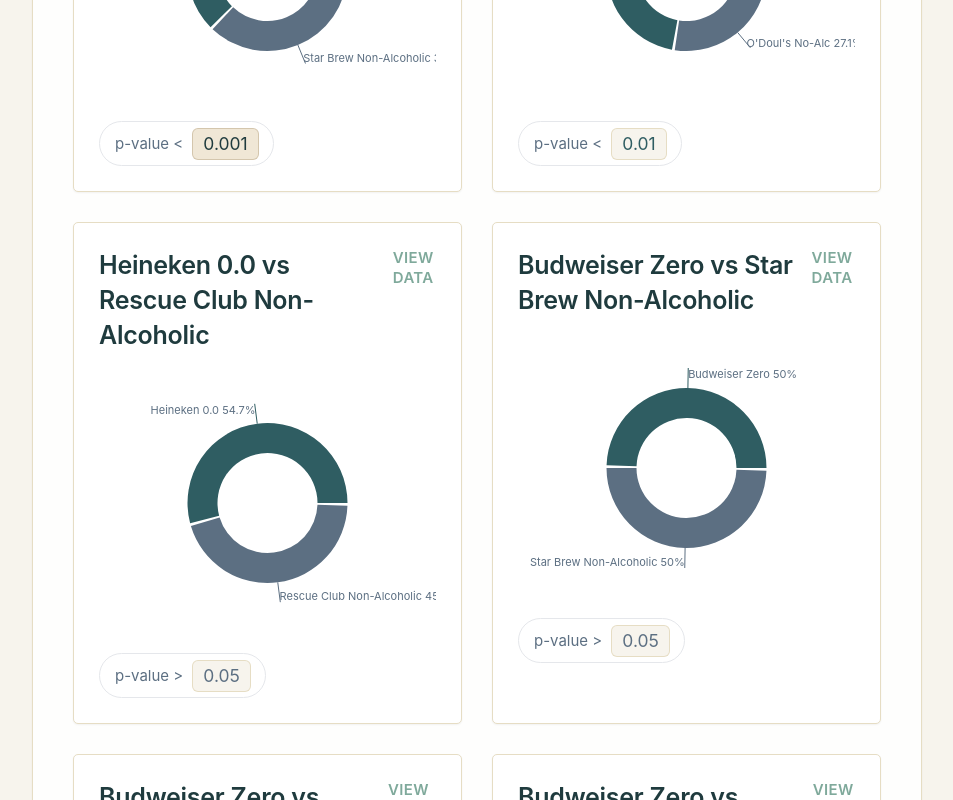
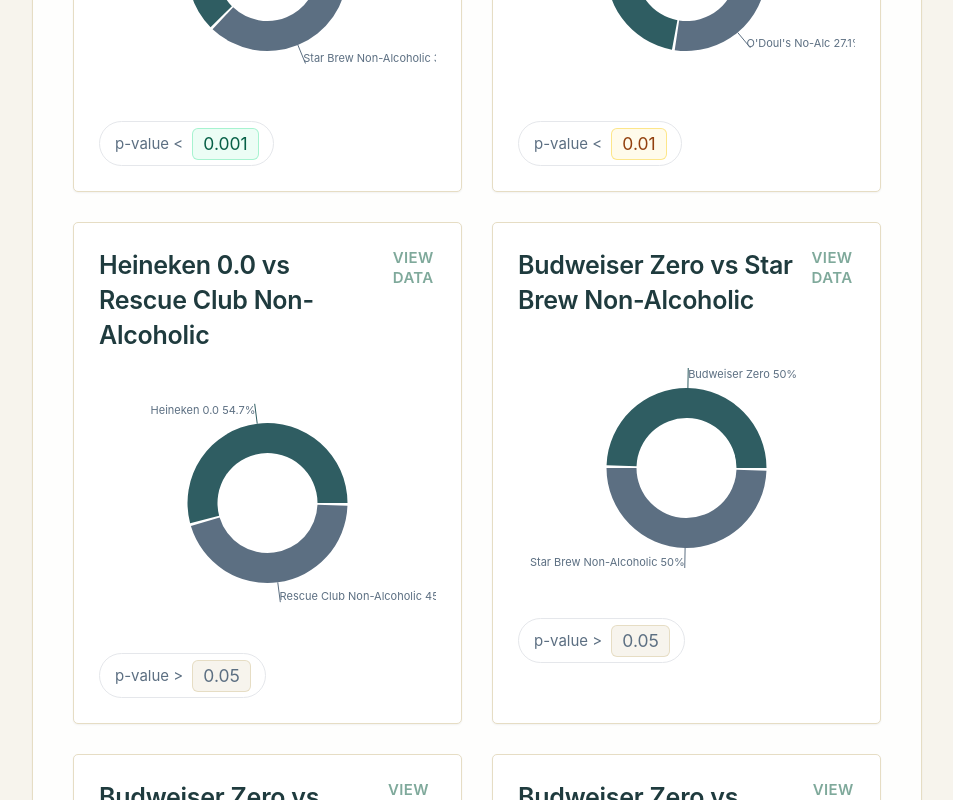
Before and after one commit to jose-laveaga/Heineken-study, a React (Vite) app: page / in a window 1280 px wide. Shown: the part 3960-4760 px from the top of the page, without its empty margins (28-981 px from the left). Built offline with nearby package versions, Linux system fonts and the light colour scheme.

Commit message:
Restore p-value significance colors

```diff
--- a/src/components/content/PValue.tsx
+++ b/src/components/content/PValue.tsx
@@ -57,9 +57,9 @@
 function toneClasses(tone: Exclude<PValueTone, "auto">) {
     switch (tone) {
         case "strong":
-            return "text-slate-900 bg-slate-100 ring-1 ring-slate-300";
+            return "text-emerald-800 bg-emerald-50 ring-1 ring-emerald-200";
         case "moderate":
-            return "text-slate-700 bg-slate-50 ring-1 ring-slate-200";
+            return "text-amber-800 bg-amber-50 ring-1 ring-amber-200";
         case "none":
         default:
             return "text-slate-600 bg-slate-50 ring-1 ring-slate-200";
```
